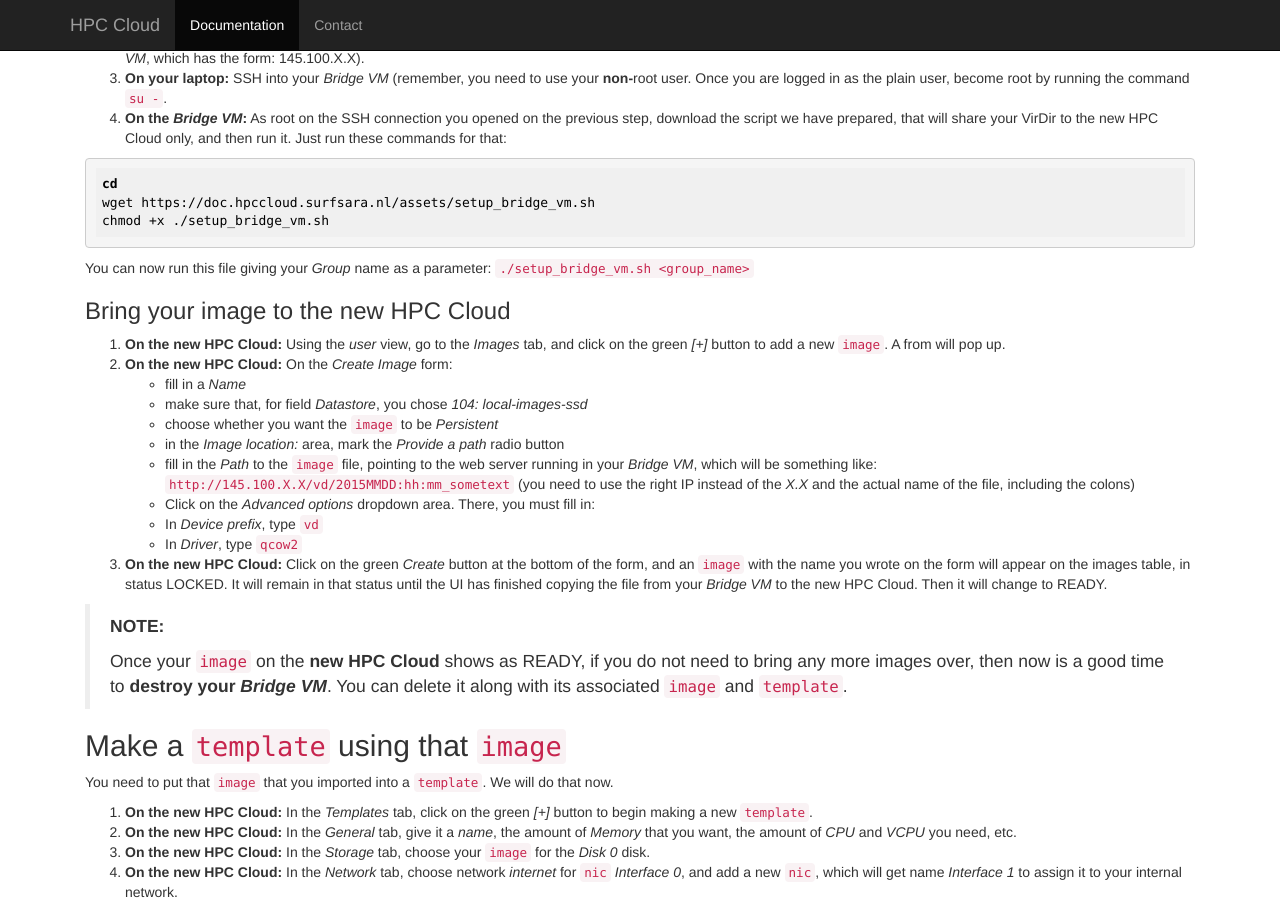
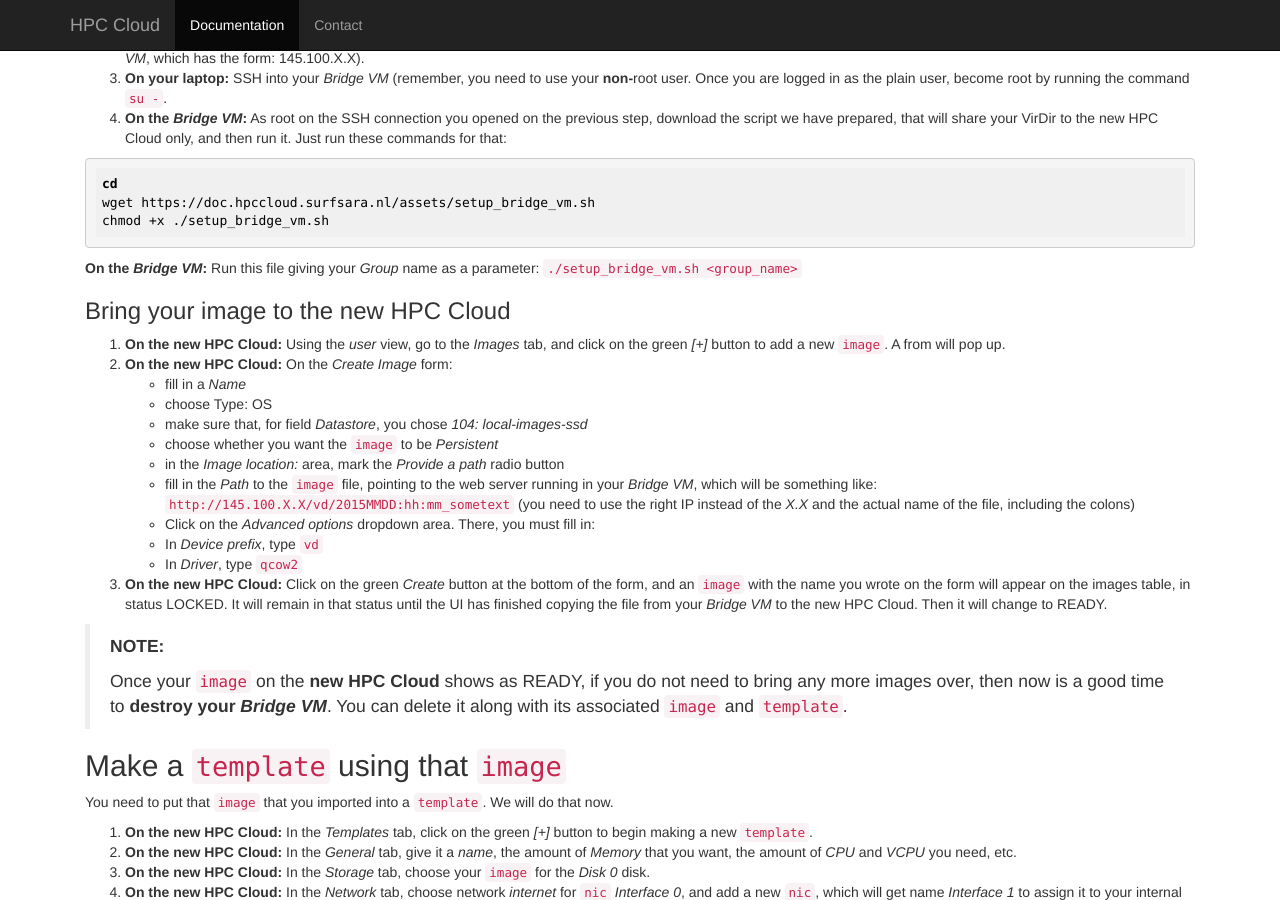
Before and after one commit to sara-nl/clouddocs, a Jekyll site: the page built from vm-migration-guide.markdown, in a window 1280 px wide and 900 px high, scrolled down 809 px. Built offline with Jekyll 4.4.1, drawn with Linux system fonts in a browser that asks for light colours.

Commit message:
added OS type

````diff
--- a/vm-migration-guide.markdown
+++ b/vm-migration-guide.markdown
@@ -39,12 +39,13 @@ wget https://doc.hpccloud.surfsara.nl/assets/setup_bridge_vm.sh
 chmod +x ./setup_bridge_vm.sh
 ```
 
-You can now run this file giving your _Group_ name as a parameter: `./setup_bridge_vm.sh <group_name>`
+**On the _Bridge VM_:** Run this file giving your _Group_ name as a parameter: `./setup_bridge_vm.sh <group_name>`
 
 ### Bring your image to the new HPC Cloud
 1. **On the new HPC Cloud:** Using the _user_ view, go to the _Images_ tab, and click on the green _[+]_ button to add a new `image`. A from will pop up.
 1. **On the new HPC Cloud:** On the _Create Image_ form:
  * fill in a _Name_
+ * choose Type: OS
  * make sure that, for field _Datastore_, you chose _104: local-images-ssd_
  * choose whether you want the `image` to be _Persistent_
  * in the _Image location:_ area, mark the _Provide a path_ radio button
````
